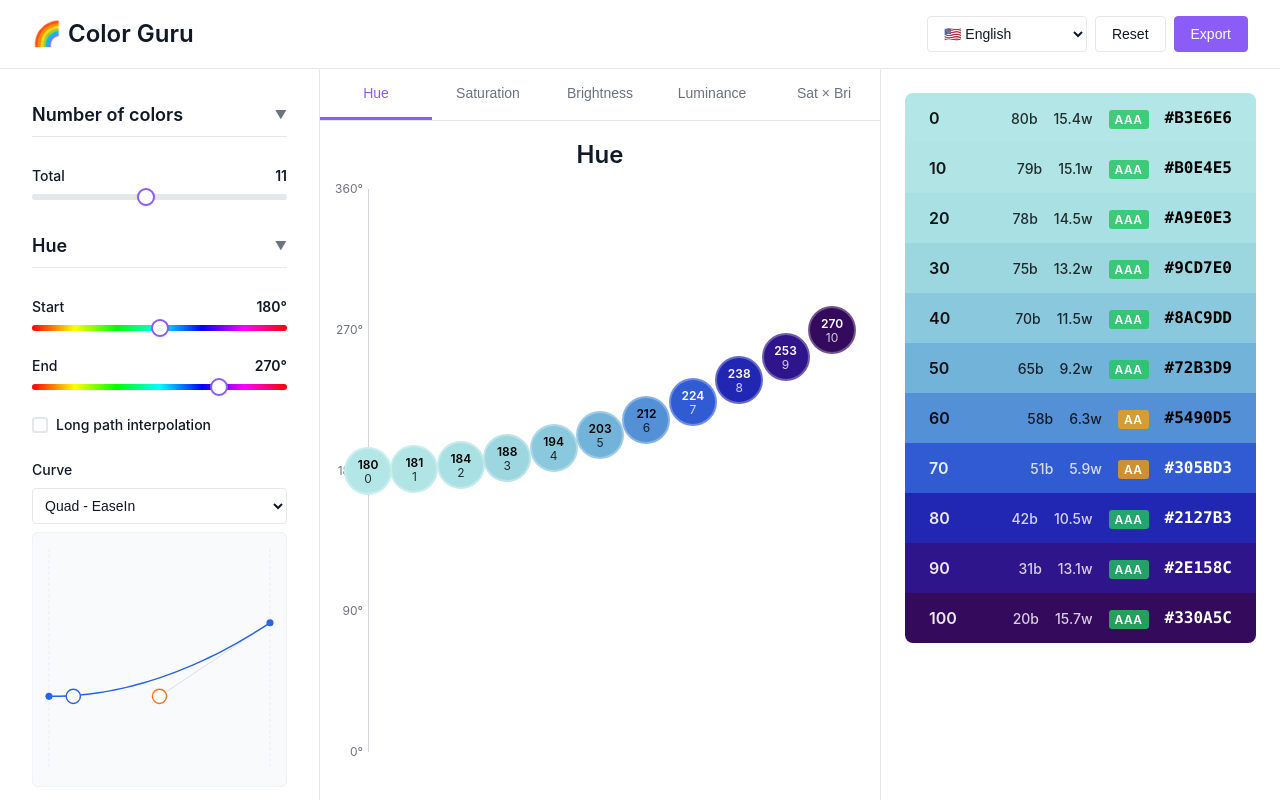
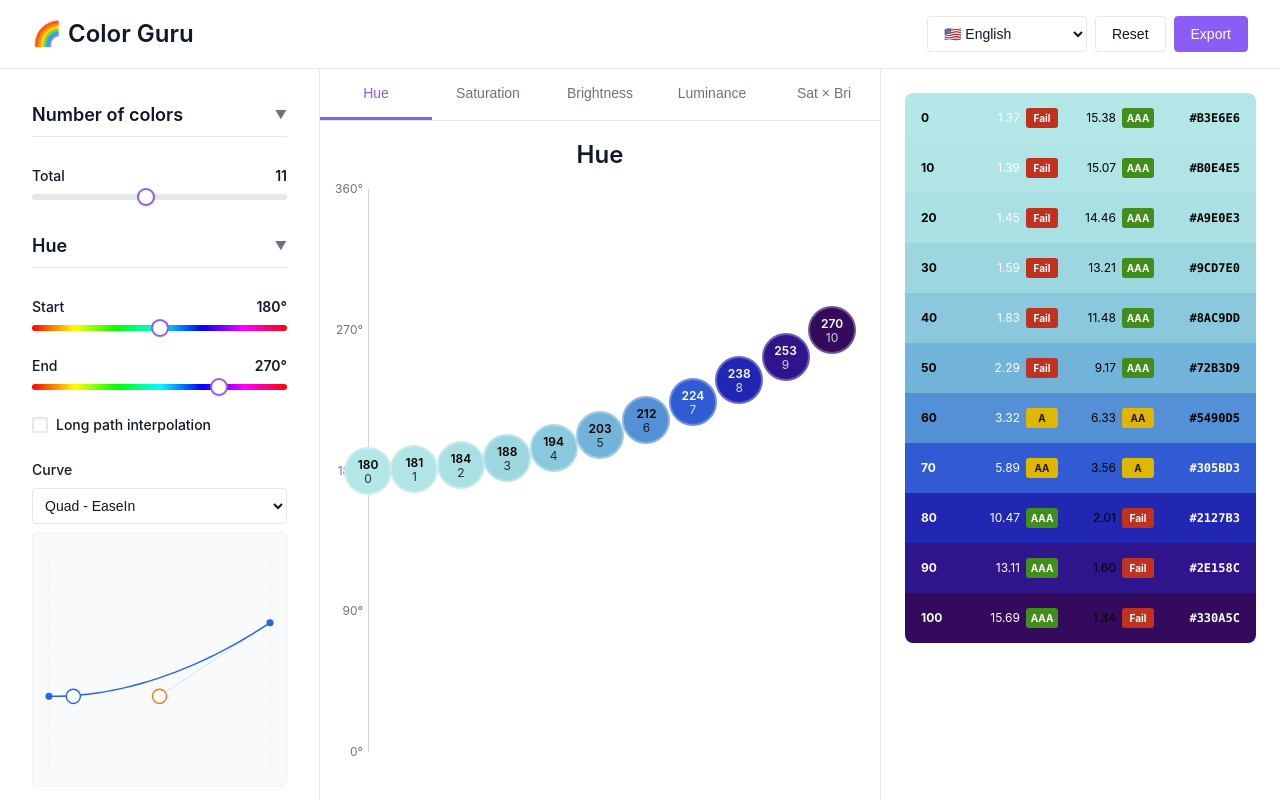
Before and after one commit to jpfaraco/colorguru, a React (Vite) app: page / in a window 1280 px wide. Built offline with nearby package versions, Linux system fonts and the light colour scheme.

Commit message:
Refactor CSS styles in ExportModal and PalettePreview components for improved aesthetics and consistency; update PalettePreview logic for accessibility badges and color contrast display.

```diff
--- a/src/components/ExportModal.css
+++ b/src/components/ExportModal.css
@@ -108,7 +108,7 @@
   background-color: #f8f9fa;
   border: 1px solid var(--border-color);
   border-radius: 4px;
-  font-family: 'Monaco', 'Consolas', 'Courier New', monospace;
+  font-family: "JetBrains Mono", "Monaco", "Consolas", "Courier New", monospace;
   font-size: 0.875rem;
   line-height: 1.5;
   color: #2d3748;
--- a/src/components/PalettePreview.css
+++ b/src/components/PalettePreview.css
@@ -8,6 +8,7 @@
 .palette-colors {
   flex: 1;
   overflow-y: auto;
+  border-radius: 0.5rem;
 }
 
 .palette-placeholder {
@@ -25,12 +26,9 @@
   transition: all 0.2s ease;
 }
 
-.color-swatch:first-child {
-  border-radius: 0.5rem 0.5rem 0 0;
-}
-
 .color-swatch:last-child {
-  border-radius: 0 0 0.5rem 0.5rem;
+  border-bottom-left-radius: 0.5rem;
+  border-bottom-right-radius: 0.5rem;
 }
 
 .color-content {
@@ -39,43 +37,76 @@
   height: 100%;
   display: flex;
   align-items: center;
-  justify-content: space-between;
-  padding: 0.75rem 1.5rem;
+  gap: 16px;
+  padding: 16px;
 }
 
 .color-index {
-  font-size: 1rem;
-  font-weight: 600;
-  opacity: 0.9;
+  flex: 1 0 auto;
+  font-size: 12px;
+  font-weight: 700;
+  min-width: 0;
+  min-height: 1px;
 }
 
-.color-info {
+.contrast-scores {
+  display: flex;
+  gap: 16px;
+}
+
+.contrast-score {
+  width: 80px;
   display: flex;
   align-items: center;
+  justify-content: flex-end;
+  gap: 6px;
 }
 
-.color-details {
-  display: flex;
-  gap: 1rem;
-  align-items: center;
-  font-size: 0.875rem;
-  font-weight: 500;
+.contrast-value {
+  font-size: 12px;
+  font-weight: 400;
+  white-space: nowrap;
 }
 
-.lightness-value,
-.contrast-value {
-  min-width: 2.5rem;
-  text-align: right;
-  opacity: 0.8;
+.contrast-value-white {
+  color: #ffffff;
+}
+
+.contrast-value-black {
+  color: #000000;
+}
+
+.wcag-badge {
+  height: 20px;
+  width: 32px;
+  border-radius: 3px;
+  display: flex;
+  align-items: center;
+  justify-content: center;
+  padding: 2px 8px;
+}
+
+.wcag-badge span {
+  font-size: 10px;
+  font-weight: 700;
+  color: white;
+  white-space: nowrap;
+}
+
+.wcag-badge[style*="rgb(224, 183, 0)"] span {
+  color: #1a1600;
 }
 
 .color-hex {
-  font-size: 1rem;
-  font-weight: 600;
-  font-family: "Monaco", "Consolas", "Courier New", monospace;
+  font-size: 12px;
+  font-weight: 700;
+  font-family: "JetBrains Mono", "Monaco", "Consolas", "Courier New", monospace;
   cursor: pointer;
   transition: all 0.3s ease;
   position: relative;
+  white-space: nowrap;
+  text-align: right;
+  min-width: 70px;
 }
 
 .color-hex:hover {
@@ -100,6 +131,25 @@
     transform: scale(1.1);
     opacity: 1;
   }
+}
+
+.copy-feedback {
+  position: absolute;
+  right: 0;
+  top: -20px;
+  font-size: 12px;
+  padding: 4px 8px;
+  border-radius: 4px;
+  background: rgba(0, 0, 0, 0.8);
+  color: white;
+  opacity: 0;
+  transform: translateY(10px);
+  transition: all 0.3s ease;
+}
+
+.copy-feedback.show {
+  opacity: 1;
+  transform: translateY(0);
 }
 
 .copy-feedback {
@@ -156,7 +206,7 @@
 .color-hsl {
   font-size: 0.75rem;
   opacity: 0.9;
-  font-family: "Monaco", "Consolas", "Courier New", monospace;
+  font-family: "JetBrains Mono", "Monaco", "Consolas", "Courier New", monospace;
   margin-bottom: 0.5rem;
 }
 
--- a/src/components/PalettePreview.tsx
+++ b/src/components/PalettePreview.tsx
@@ -28,18 +28,6 @@ export const PalettePreview: React.FC<PalettePreviewProps> = ({ colors, language
     return color.contrastRatioWhite > color.contrastRatioBlack ? "white" : "black";
   };
 
-  const getAccessibilityBadge = (color: ColorStep) => {
-    const whiteLevel = color.wcagWhite;
-    const blackLevel = color.wcagBlack;
-    const bestLevel = color.contrastRatioWhite > color.contrastRatioBlack ? whiteLevel : blackLevel;
-
-    return {
-      level: bestLevel,
-      ratio: color.contrastRatioWhite > color.contrastRatioBlack ? color.contrastRatioWhite : color.contrastRatioBlack,
-      background: getBestContrastColor(color),
-    };
-  };
-
   const getWcagTooltip = (level: string) => {
     switch (level) {
       case "AAA":
@@ -55,6 +43,21 @@ export const PalettePreview: React.FC<PalettePreviewProps> = ({ colors, language
     }
   };
 
+  const getWcagBadgeColor = (level: string) => {
+    switch (level) {
+      case "AAA":
+        return "#428d1c";
+      case "AA":
+        return "#e0b700";
+      case "A":
+        return "#e0b700";
+      case "Fail":
+        return "#bf321f";
+      default:
+        return "#428d1c";
+    }
+  };
+
   if (!colors.length) {
     return (
       <div className="palette-preview">
@@ -67,7 +70,6 @@ export const PalettePreview: React.FC<PalettePreviewProps> = ({ colors, language
     <div className="palette-preview">
       <div className="palette-colors">
         {colors.map((color, index) => {
-          const accessibilityInfo = getAccessibilityBadge(color);
           const textColor = getBestContrastColor(color);
 
           return (
@@ -75,21 +77,30 @@ export const PalettePreview: React.FC<PalettePreviewProps> = ({ colors, language
               <div className="color-content" style={{ color: textColor === "white" ? "#ffffff" : "#000000" }}>
                 <div className="color-index">{index * 10}</div>
 
-                <div className="color-info">
-                  <div className="color-details">
-                    <span className="lightness-value">{color.hsl.l.toFixed(0)}b</span>
-                    <Tooltip content={`${t("contrastRatio")}: ${accessibilityInfo.ratio.toFixed(1)}:1 ${t("withBestBackground")}`}>
-                      <span className="contrast-value">{accessibilityInfo.ratio.toFixed(1)}w</span>
+                <div className="contrast-scores">
+                  <div className="contrast-score">
+                    <span className="contrast-value contrast-value-white">{color.contrastRatioWhite.toFixed(2)}</span>
+                    <Tooltip content={getWcagTooltip(color.wcagWhite)}>
+                      <div className="wcag-badge" style={{ backgroundColor: getWcagBadgeColor(color.wcagWhite) }}>
+                        <span>{color.wcagWhite}</span>
+                      </div>
                     </Tooltip>
-                    <Tooltip content={getWcagTooltip(accessibilityInfo.level)}>
-                      <span className={`wcag-rating wcag-${accessibilityInfo.level.toLowerCase()}`}>{accessibilityInfo.level}</span>
+                  </div>
+
+                  <div className="contrast-score">
+                    <span className="contrast-value contrast-value-black">{color.contrastRatioBlack.toFixed(2)}</span>
+                    <Tooltip content={getWcagTooltip(color.wcagBlack)}>
+                      <div className="wcag-badge" style={{ backgroundColor: getWcagBadgeColor(color.wcagBlack) }}>
+                        <span>{color.wcagBlack}</span>
+                      </div>
                     </Tooltip>
-                    <span className={`color-hex ${copiedIndex === index ? "copied" : ""}`} onClick={() => handleCopyHex(color.hex, index)}>
-                      {color.hex}
-                      {copiedIndex === index && <span className="copy-feedback show">{t("copied")}</span>}
-                    </span>
                   </div>
                 </div>
+
+                <span className={`color-hex ${copiedIndex === index ? "copied" : ""}`} onClick={() => handleCopyHex(color.hex, index)}>
+                  {color.hex.toUpperCase()}
+                  {copiedIndex === index && <span className="copy-feedback show">{t("copied")}</span>}
+                </span>
               </div>
             </div>
           );
--- a/src/utils/paletteGenerator.ts
+++ b/src/utils/paletteGenerator.ts
@@ -166,7 +166,6 @@ export function copyToClipboard(text: string): Promise<void> {
 export function exportAsSVG(palette: PaletteData): string {
   const swatchSize = 40;
   const gap = 8;
-  const rx = 8;
   const count = palette.colors.length;
   const width = count > 0 ? count * swatchSize + (count - 1) * gap : swatchSize;
   const height = swatchSize;
@@ -179,7 +178,7 @@ export function exportAsSVG(palette: PaletteData): string {
   const rects = palette.colors.map((c, i) => {
     const x = i * (swatchSize + gap);
     const hex = c.hex.replace('#', '').toUpperCase();
-    return `<rect x="${x}" width="${swatchSize}" height="${swatchSize}" rx="${rx}" fill="#${hex}" id="${hex}"/>`;
+    return `<rect x="${x}" width="${swatchSize}" height="${swatchSize}" fill="#${hex}" id="${hex}"/>`;
   }).join('\n');
 
   return `<svg width="${width}" height="${height}" viewBox="0 0 ${width} ${height}" fill="none" xmlns="http://www.w3.org/2000/svg" id="${id}">
```
